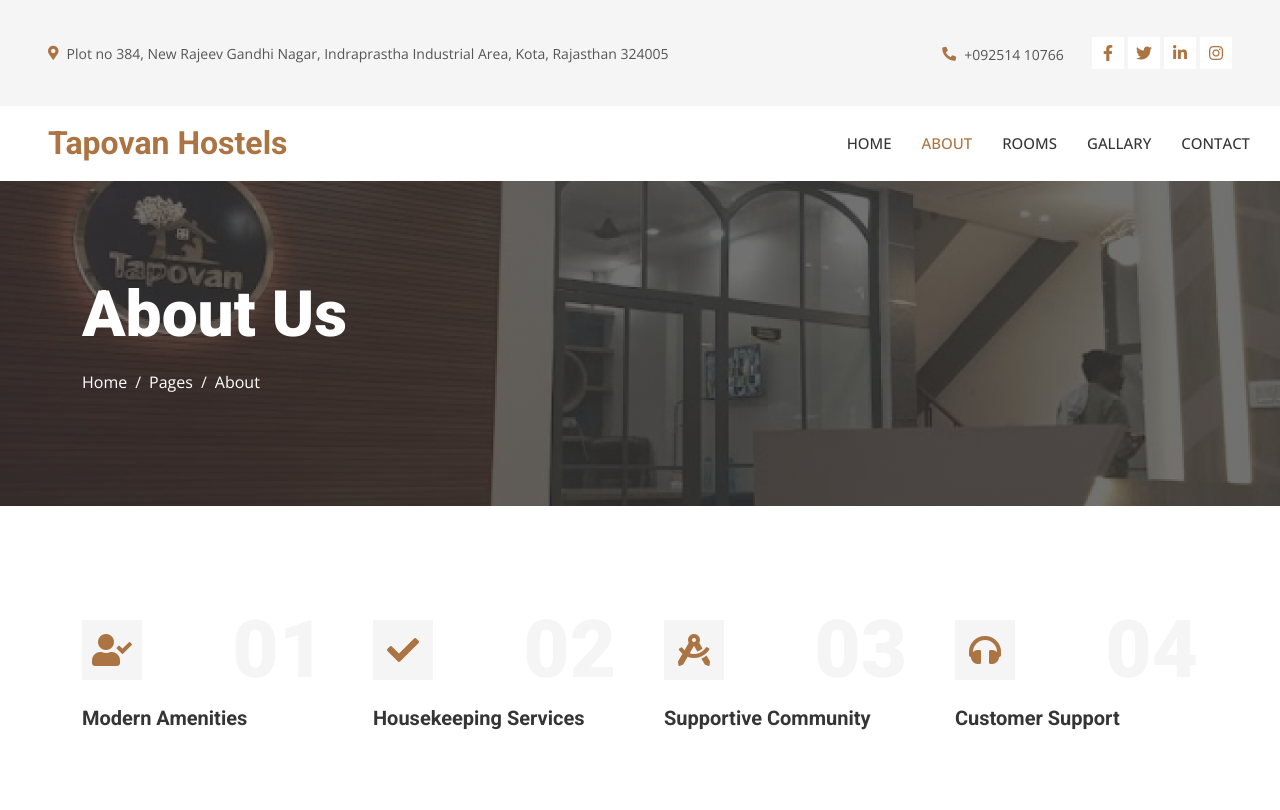
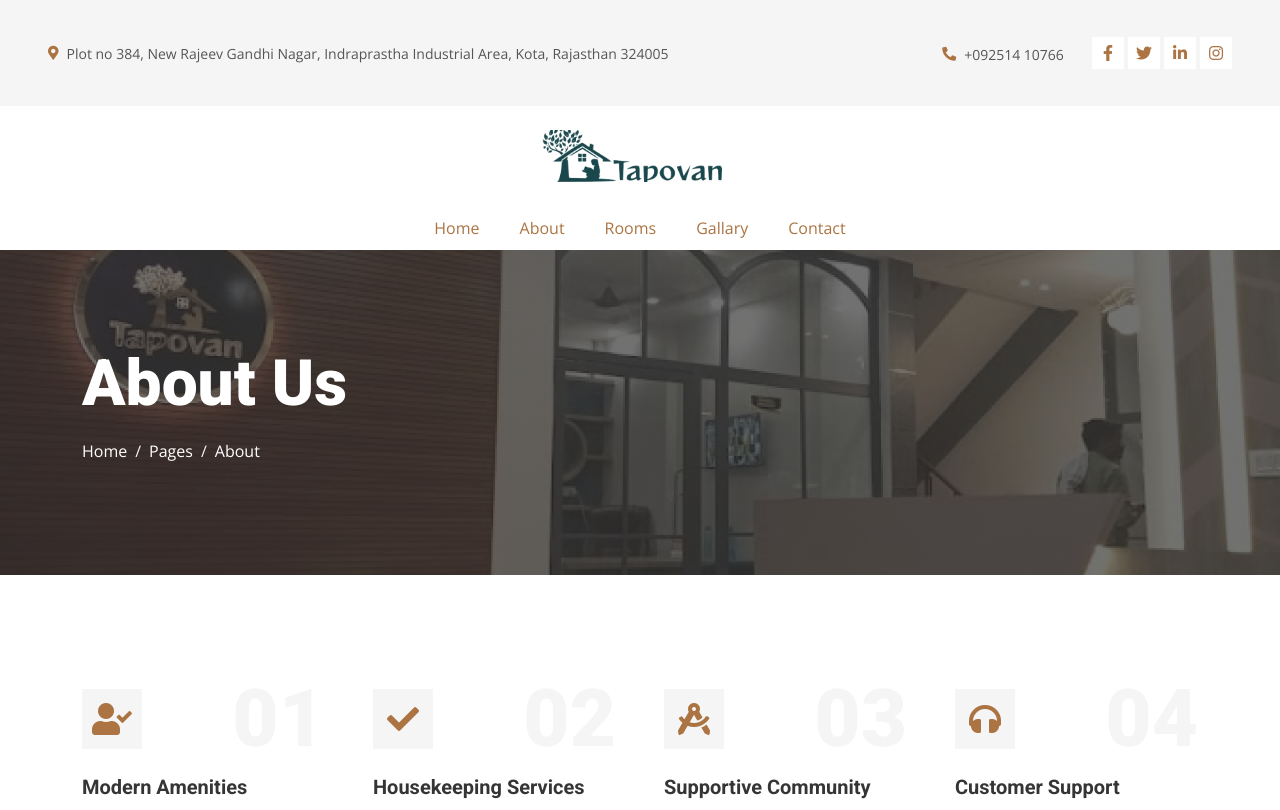
Before and after one commit to Kanishkvijaymd/tapovan, a plain HTML site: page about.html in a window 1280 px wide. Shown: the top 810 px of the page. Drawn offline with nearby package versions, Linux system fonts and the light colour scheme.

Commit message:
changes in logo

```diff
--- a/about.html
+++ b/about.html
@@ -73,24 +73,19 @@
 
 
     <!-- Navbar Start -->
-    <nav class="navbar navbar-expand-lg bg-white navbar-light sticky-top p-0">
-        <a href="index.html" class="navbar-brand d-flex align-items-center px-4 px-lg-5">
-            <h2 class="m-0 text-primary">Tapovan Hostels</h2>
+    <div class="navbar navbar-expand-lg bg-white navbar-light sticky-top p-0 d-flex flex-column align-items-center">
+        <a href="index.html" class="navbar-brand d-flex align-items-center px-2 px-lg-5">
+            <img src="/img/logomobile.png" class="logo" alt="">
         </a>
-        <button type="button" class="navbar-toggler me-4" data-bs-toggle="collapse" data-bs-target="#navbarCollapse">
-            <span class="navbar-toggler-icon"></span>
-        </button>
-        <div class="collapse navbar-collapse" id="navbarCollapse">
-            <div class="navbar-nav ms-auto p-4 p-lg-0">
-                <a href="index.html" class="nav-item nav-link ">Home</a>
-                <a href="about.html" class="nav-item nav-link active">About</a>
-                <a href="rooms.html" class="nav-item nav-link">Rooms</a>
-                <a href="gallary.html" class="nav-item nav-link">Gallary</a>
+        <div class="collapse navbar-collapse navbar-nav d-flex flex-row">
+            <a href="index.html" class="nav-item nav-link-1 ">Home</a>
+            <a href="about.html" class="nav-item nav-link-1 active">About</a>
+            <a href="rooms.html" class="nav-item nav-link-1">Rooms</a>
+            <a href="gallary.html" class="nav-item nav-link-1">Gallary</a>
 
-                <a href="contact.html" class="nav-item nav-link">Contact</a>
-            </div>
+            <a href="contact.html" class="nav-item nav-link-1">Contact</a>
         </div>
-    </nav>
+    </div>
     <!-- Navbar End -->
 
 
--- a/css/style.css
+++ b/css/style.css
@@ -115,7 +115,7 @@
 
 .navbar-light .navbar-brand,
 .navbar-light a.btn {
-    height: 75px;
+    height: 100px;
 }
 
 .navbar-light .navbar-nav .nav-link {
@@ -126,6 +126,9 @@
 .navbar-light.sticky-top {
     top: -100px;
     transition: .5s;
+}
+.nav-link-1{
+    padding: 10px 20px;
 }
 
 @media (min-width: 992px) {
@@ -171,6 +174,9 @@
     .header-carousel .owl-carousel-item h1 {
         font-size: 30px;
         font-weight: 600;
+    }
+    .nav-link-1{
+        padding: 10px 25px  10px 0px;
     }
 }
 
@@ -625,3 +631,6 @@
 .FS18{
     font-size: 18px;
 }
+.logo{
+    width: 180px;
+}
```
Also changed, not shown: contact.html (+11 -16 lines), gallary.html (+10 -16 lines), index.html (+18 -8 lines), rooms.html (+10 -15 lines), img/logo.png (added), img/logomobile.png (added).
